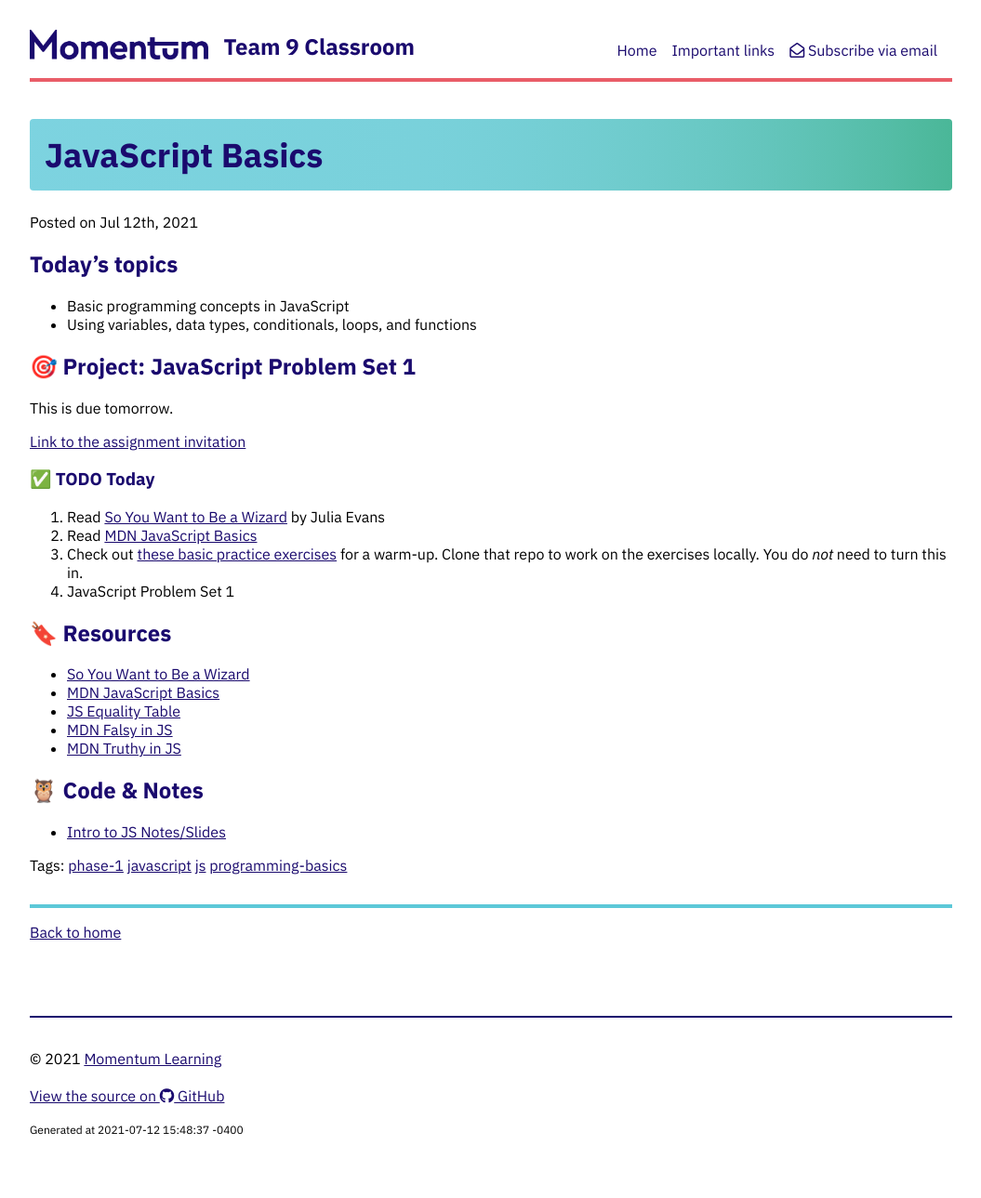
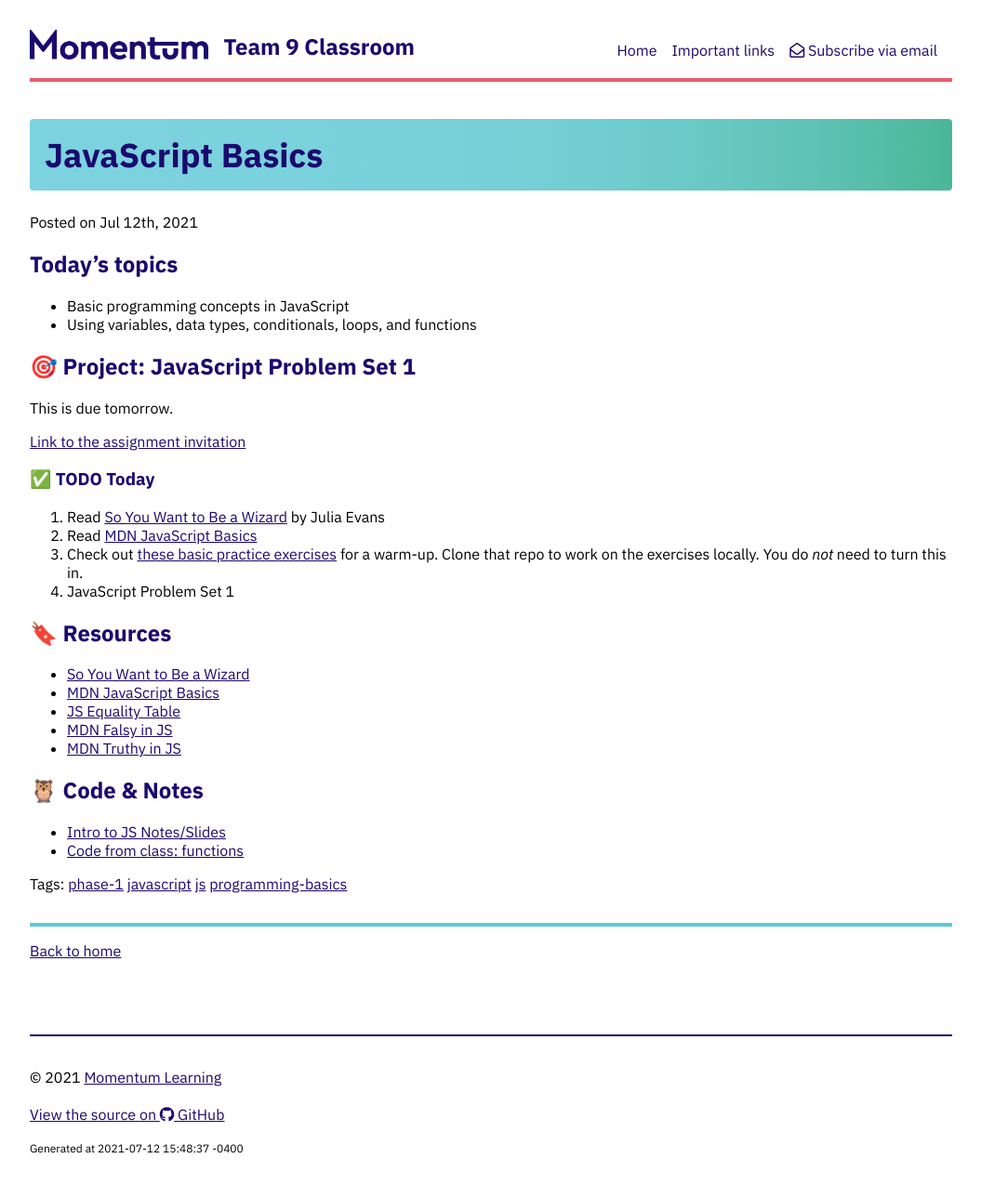
Before and after one commit to Momentum-Team-9/momentum-team-9.github.io, a Jekyll site: the page built from _posts/2021-07-12-js-basics.md, in a window 1280 px wide. Shown: the whole page at 93% size, without its empty margins (112-1167 px from the left). Built offline with Jekyll 4.4.1, drawn with Linux system fonts in a browser that asks for light colours; nearby versions of some CDN libraries.

Commit message:
Add code examples from class

```diff
--- a/_posts/2021-07-12-js-basics.md
+++ b/_posts/2021-07-12-js-basics.md
@@ -33,3 +33,4 @@ This is due tomorrow.
 ## 🦉 Code & Notes
 
 - [Intro to JS Notes/Slides](https://github.com/Momentum-Team-9/notes/blob/main/intro-js.md)
+- [Code from class: functions](https://github.com/Momentum-Team-9/examples/tree/main/js-functions)
```
